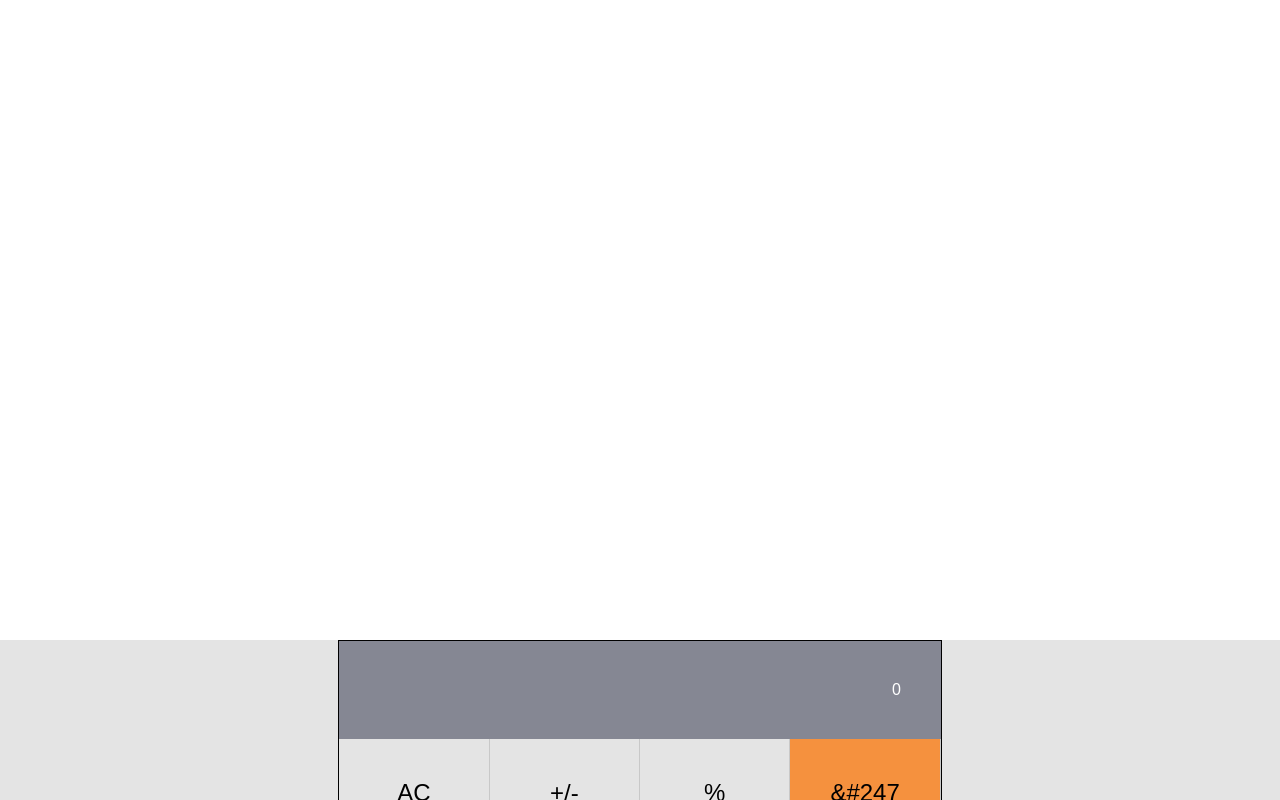
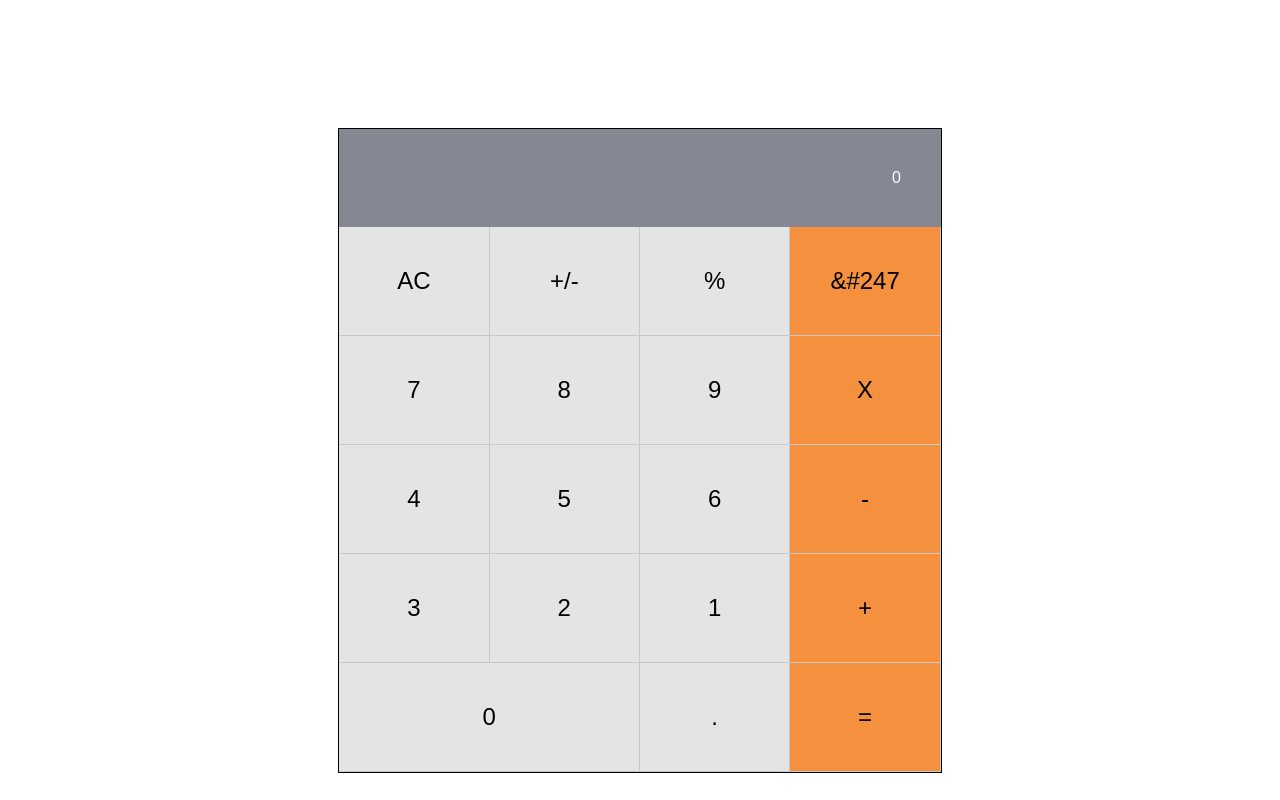
Before and after one commit to felixDev22/math-app1, a React (Create React App) app: page / in a window 1280 px wide. Shown: the top 800 px of the page. Built offline with nearby package versions, Linux system fonts and the light colour scheme.

Commit message:
Adjust top height to 10%

```diff
--- a/src/App.css
+++ b/src/App.css
@@ -9,8 +9,7 @@
 }
 
 .cal-section {
-  background-color: #e4e4e4;
-  margin-top: 50%;
+  margin-top: 10%;
   display: flex;
   flex-direction: column;
   align-items: center;
```
